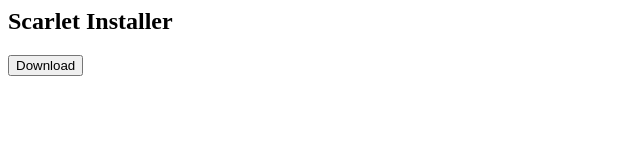
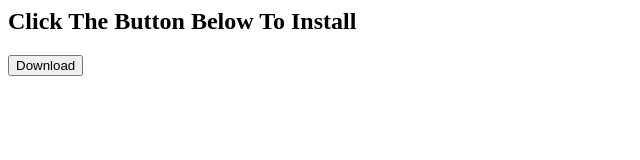
Before and after one commit to LemonSon1/Kistaller, a plain HTML site: page index.html in a window 1280 px wide. Shown: the whole page, without its empty margins (0-640 px from the left). Drawn offline with Linux system fonts and the light colour scheme.

Commit message:
Update index.html

```diff
--- a/index.html
+++ b/index.html
@@ -7,7 +7,7 @@ window.location.href = "itms-services://?action=download-manifest&url=https://ra
 </script>
 </head>
 <body>
-<h2>Scarlet Installer </h2>
+<h2>Click The Button Below To Install</h2>
 <button onclick="myFunction()">Download</button>
 </body>
 </html>
```
